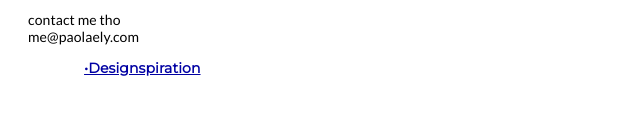
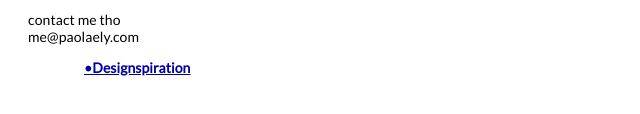
Before and after one commit to paola-palooza/paola-palooza.github.io, a plain HTML site: page index.html in a window 1280 px wide. Shown: the part 480-594 px from the top of the page, 0-640 px from the left. Drawn offline with Linux system fonts and the light colour scheme.

Commit message:
Update main.css

```diff
--- a/css/main.css
+++ b/css/main.css
@@ -51,7 +51,7 @@ a {
 	color: #0000a3;
 	height: 54px;
 	width: 516px;
-	font-family: Montserrat;
+	font-family: Lato;
 	font-size: 14px;
 	font-weight: bold;
 	letter-spacing: 0.1px;
```
